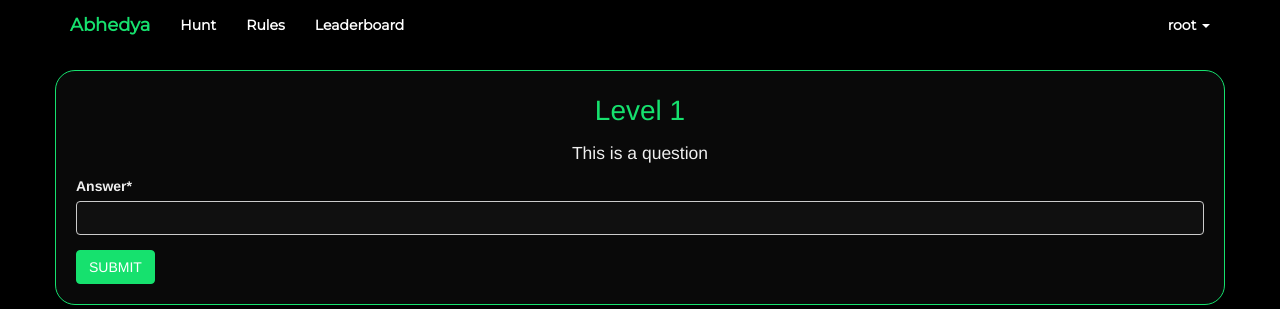
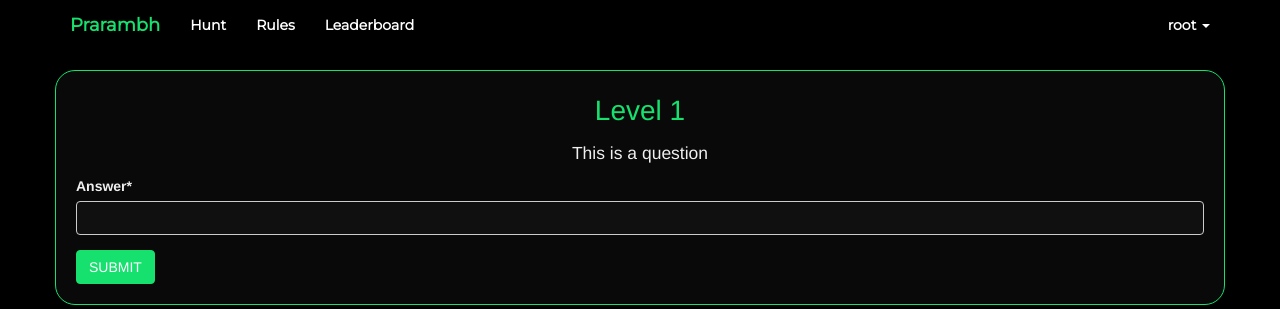
Before and after one commit to ligmitz/cryptic-hunt, a Django app: page /hunt/ in a window 1280 px wide. Shown: the top 309 px of the page. Run offline with Django 3.2, Linux system fonts and the light colour scheme; a user stored in the database is signed in; data comes from the database, SQL or seed files in the repository; both versions use the stored data as it was after the commit; some libraries are stand-ins or nearby versions.

Commit message:
first commit dec23,2021

```diff
--- a/templates/base.html
+++ b/templates/base.html
@@ -11,7 +11,7 @@
     <meta name="author" content="">
     <title>{% block title %} {%endblock%} </title>
     <!-- Latest compiled and minified CSS -->
-    <link rel="shortcut icon" type="image/png" href="{% static 'pg.png' %}"/>
+    <link rel="shortcut icon" type="image/png" href="{% static 'pg.png' %}" />
     <link rel="stylesheet" href="https://maxcdn.bootstrapcdn.com/bootstrap/3.3.7/css/bootstrap.min.css" integrity="sha384-BVYiiSIFeK1dGmJRAkycuHAHRg32OmUcww7on3RYdg4Va+PmSTsz/K68vbdEjh4u" crossorigin="anonymous">
     <link href="{% static 'css/style.css' %}" rel="stylesheet">
 </head>
@@ -27,7 +27,7 @@
                     <span class="icon-bar" style="background-color: black"></span>
                     <span class="icon-bar" style="background-color: black"></span>
                 </button>
-                <a class="navbar-brand navbar-text-brand" href="/">Abhedya</a>
+                <a class="navbar-brand navbar-text-brand" href="/">Prarambh</a>
             </div>
             <div id="navbar" class="collapse navbar-collapse">
                 <ul class="nav navbar-nav navbar-text-common">
@@ -55,14 +55,11 @@
     </nav>
     <div class="container">
         <div class="row">
-            {% if messages %}
-                {% for message in messages %}
-                    <div class="alert alert-{{ message.tags }}" id="alert">
-                        {{ message }}
-                    </div>
-                {% endfor %}
-            {% endif %}
-            {% block content %} {%endblock%}
+            {% if messages %} {% for message in messages %}
+            <div class="alert alert-{{ message.tags }}" id="alert">
+                {{ message }}
+            </div>
+            {% endfor %} {% endif %} {% block content %} {%endblock%}
         </div>
     </div>
     <script src="https://ajax.googleapis.com/ajax/libs/jquery/1.12.4/jquery.min.js"></script>
```
Also changed, not shown: db.sqlite3.
